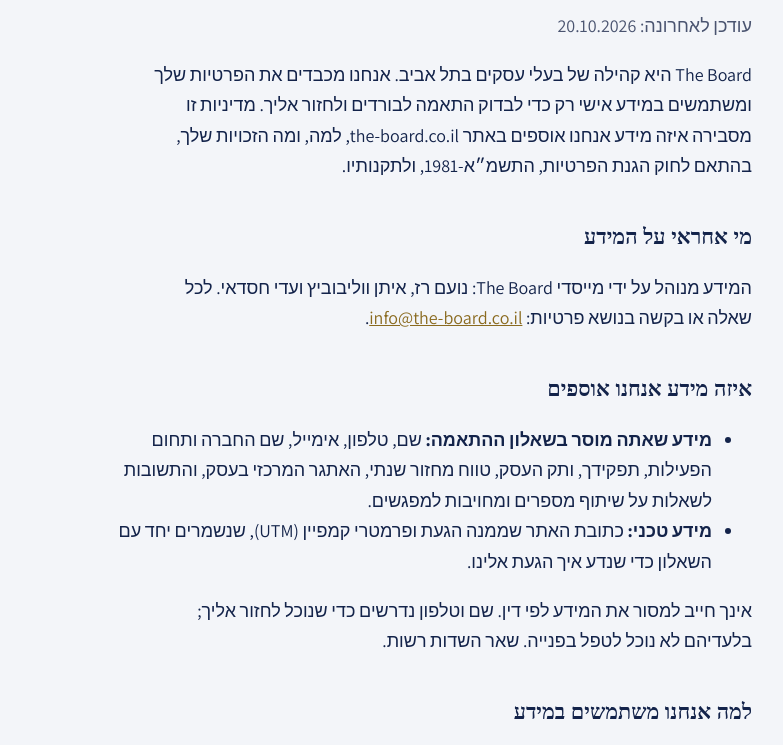
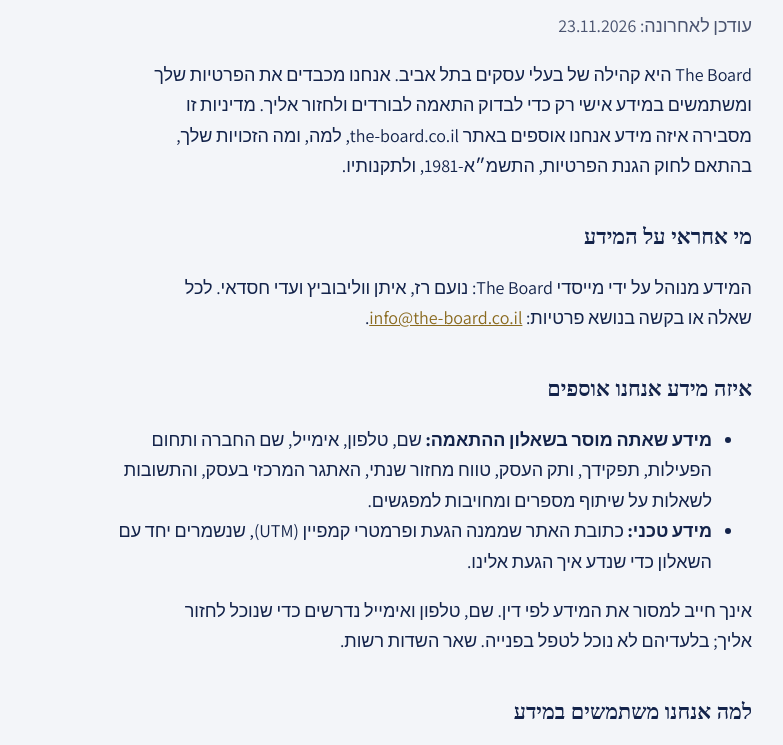
Before and after one commit to avinoamroz/the-board-site, a plain HTML site: page privacy.html in a window 1280 px wide. Shown: the part 153-898 px from the top of the page, without its empty margins (248-1031 px from the left). Drawn offline with Linux system fonts and the light colour scheme; a web font is replaced by a local one.

Commit message:
Privacy: email is now a required field on the fit questionnaire; date 23.11.2026
Co-Authored-By: Claude Opus 5.5 <noreply@anthropic.com>
Claude-Session: https://claude.ai/code/session_01Aq3rpe7nVHwysUHNG2nfwT

```diff
--- a/privacy.html
+++ b/privacy.html
@@ -37,7 +37,7 @@ footer a{color:inherit}
 <header><a class="brand" href="/">THE BOARD</a><a class="back" href="/">חזרה לדף הבית</a></header>
 <main id="main">
 <h1>מדיניות פרטיות</h1>
-<p class="meta">עודכן לאחרונה: 20.10.2026</p>
+<p class="meta">עודכן לאחרונה: 23.11.2026</p>
 
 <p>The Board היא קהילה של בעלי עסקים בתל אביב. אנחנו מכבדים את הפרטיות שלך ומשתמשים במידע אישי רק כדי לבדוק התאמה לבורדים ולחזור אליך. מדיניות זו מסבירה איזה מידע אנחנו אוספים באתר the-board.co.il, למה, ומה הזכויות שלך, בהתאם לחוק הגנת הפרטיות, התשמ״א-1981, ולתקנותיו.</p>
 <h2>מי אחראי על המידע</h2>
@@ -47,7 +47,7 @@ footer a{color:inherit}
 <li><b>מידע שאתה מוסר בשאלון ההתאמה:</b> שם, טלפון, אימייל, שם החברה ותחום הפעילות, תפקידך, ותק העסק, טווח מחזור שנתי, האתגר המרכזי בעסק, והתשובות לשאלות על שיתוף מספרים ומחויבות למפגשים.</li>
 <li><b>מידע טכני:</b> כתובת האתר שממנה הגעת ופרמטרי קמפיין (UTM), שנשמרים יחד עם השאלון כדי שנדע איך הגעת אלינו.</li>
 </ul>
-<p>אינך חייב למסור את המידע לפי דין. שם וטלפון נדרשים כדי שנוכל לחזור אליך; בלעדיהם לא נוכל לטפל בפנייה. שאר השדות רשות.</p>
+<p>אינך חייב למסור את המידע לפי דין. שם, טלפון ואימייל נדרשים כדי שנוכל לחזור אליך; בלעדיהם לא נוכל לטפל בפנייה. שאר השדות רשות.</p>
 <h2>למה אנחנו משתמשים במידע</h2>
 <ul>
 <li>לבדוק אם The Board ובורד מסוים מתאימים לך ולעסק שלך.</li>
```
